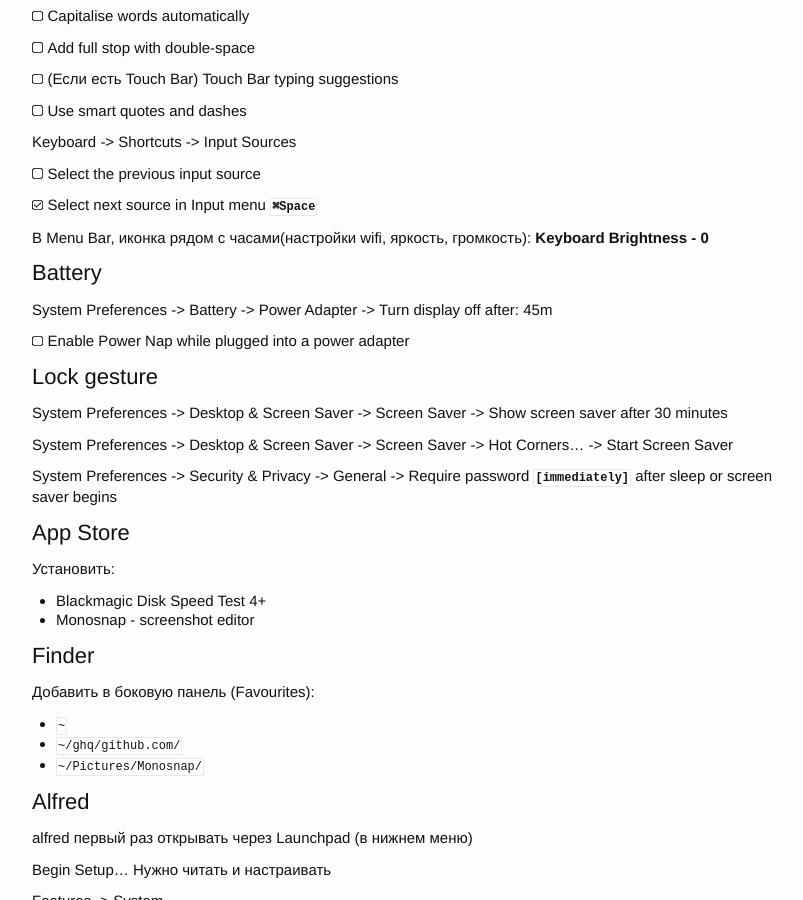
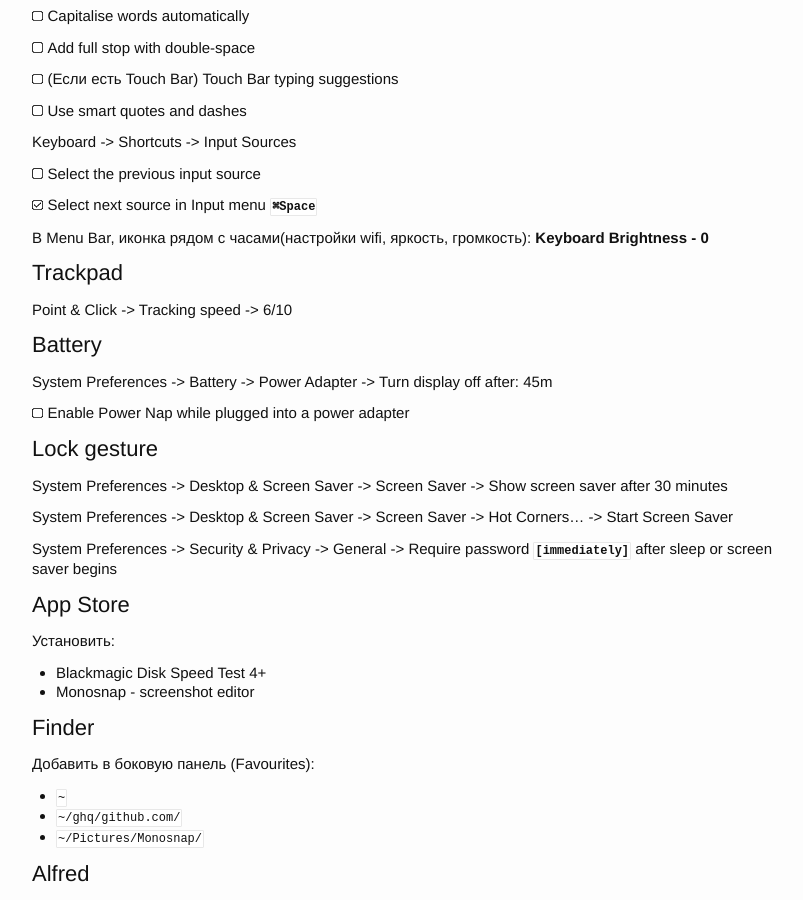
Before and after one commit to d10xa/d10xa.github.io, a Jekyll site: the page built from _posts/2021-12-10-macbook-setup.markdown, in a window 1280 px wide and 900 px high, scrolled down 1047 px. Shown: the whole window, without its empty margins (232-1035 px from the left). Built offline with Jekyll 4.4.1, drawn with Linux system fonts in a browser that asks for light colours.

Commit message:
Update 2021-12-10-macbook-setup.markdown

```diff
--- a/_posts/2021-12-10-macbook-setup.markdown
+++ b/_posts/2021-12-10-macbook-setup.markdown
@@ -80,6 +80,10 @@
 <div class="checkbox-selected"></div> Select next source in Input menu **`⌘Space`**
 
 В Menu Bar, иконка рядом с часами(настройки wifi, яркость, громкость): **Keyboard Brightness - 0**
+
+## Trackpad
+
+Point & Click -> Tracking speed -> 6/10
 
 ## Battery
 
```
